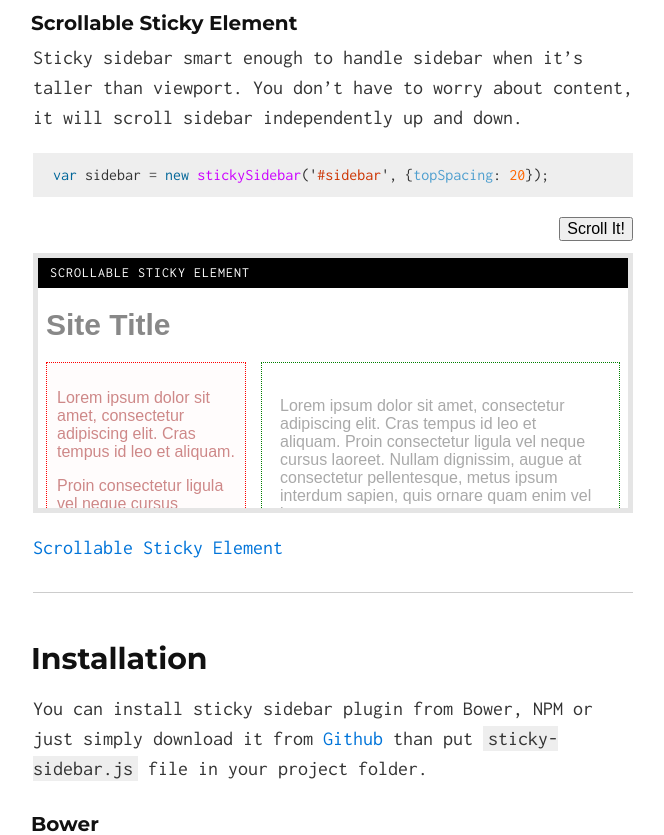
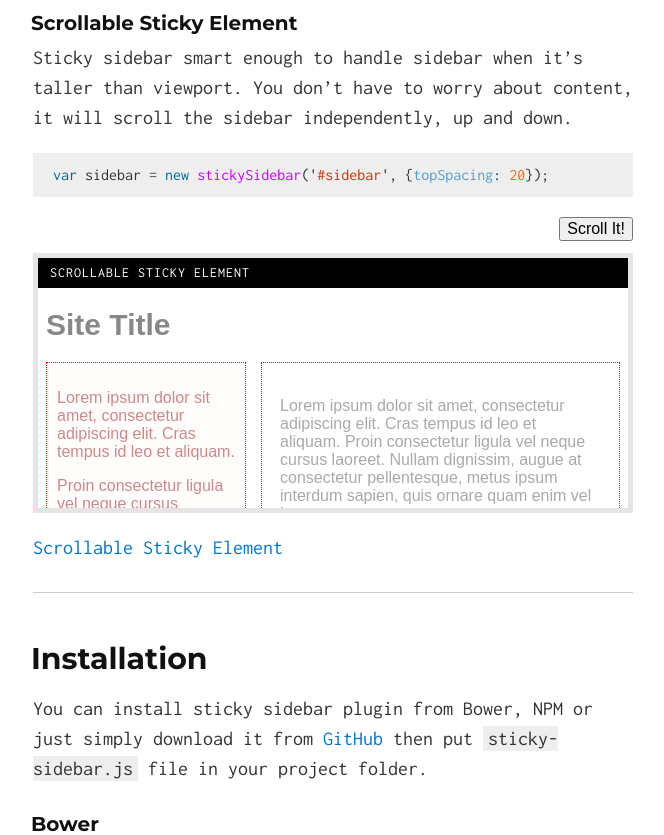
Before and after one commit to abouolia/sticky-sidebar, a Jekyll site: the page built from index.md, in a window 1280 px wide and 1400 px high, scrolled down 1959 px. Shown: the part 213-1048 px from the top of the window, without its empty margins (307-971 px from the left). Built offline with Jekyll 4.4.1, drawn with Linux system fonts in a browser that asks for light colours.

Commit message:
Fix a few spelling mistakes

```diff
--- a/index.md
+++ b/index.md
@@ -56,7 +56,7 @@ var sidebar = new StickySidebar('#sidebar', {topSpacing: 20});
 
 #### Scrollable Sticky Element
 
-Sticky sidebar smart enough to handle sidebar when it's taller than viewport. You don't have to worry about content, it will scroll sidebar independently up and down.
+Sticky sidebar smart enough to handle sidebar when it's taller than viewport. You don't have to worry about content, it will scroll the sidebar independently, up and down.
 
 {% highlight javascript %}
 var sidebar = new stickySidebar('#sidebar', {topSpacing: 20});
@@ -82,7 +82,7 @@ var sidebar = new stickySidebar('#sidebar', {topSpacing: 20});
 
 ## Installation
 
-You can install sticky sidebar plugin from Bower, NPM or just simply download it from <a href="#">Github</a> than put ``sticky-sidebar.js`` file in your project folder.
+You can install sticky sidebar plugin from Bower, NPM or just simply download it from <a href="#">GitHub</a> then put ``sticky-sidebar.js`` file in your project folder.
 
 #### Bower
 
```
